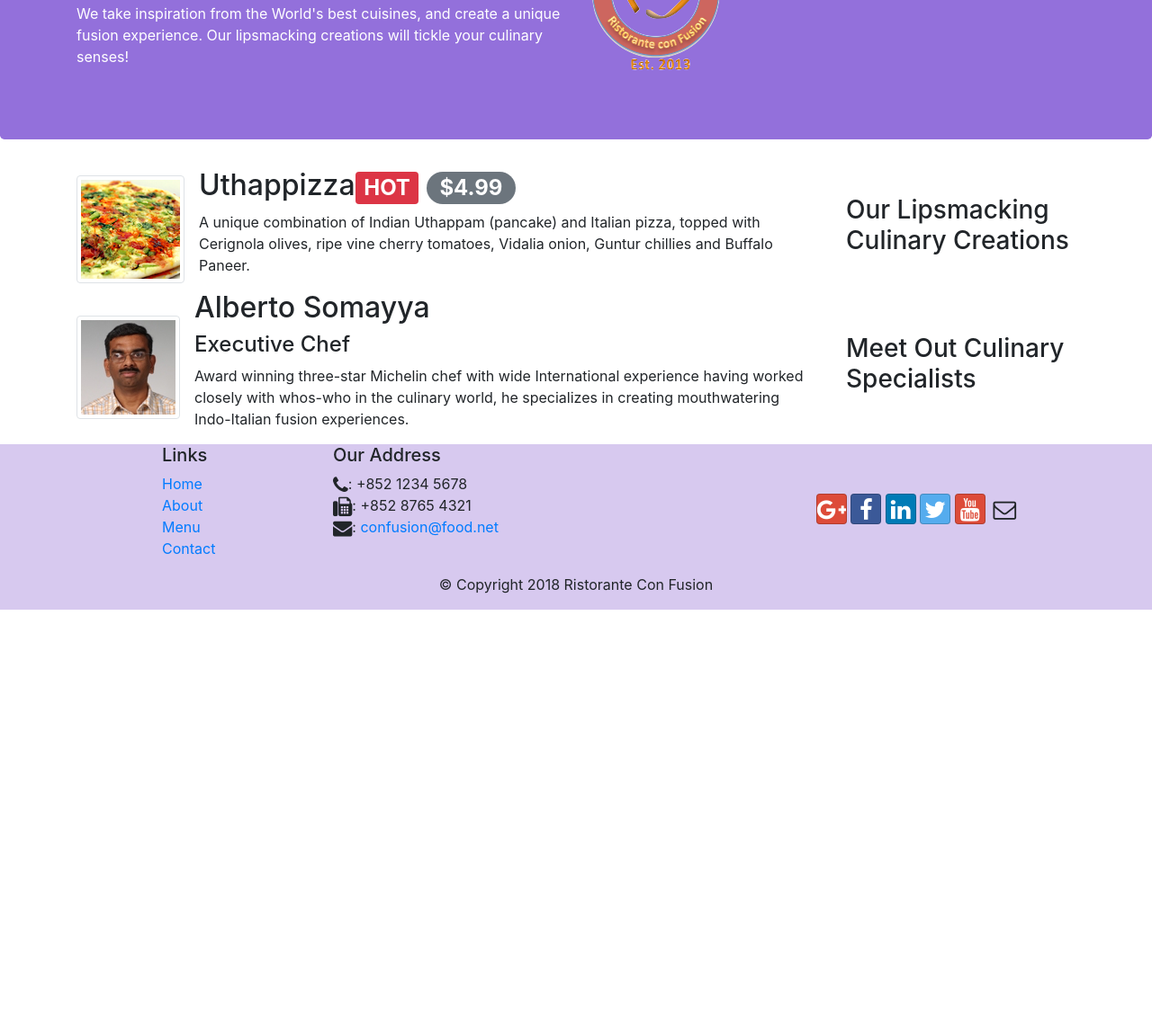
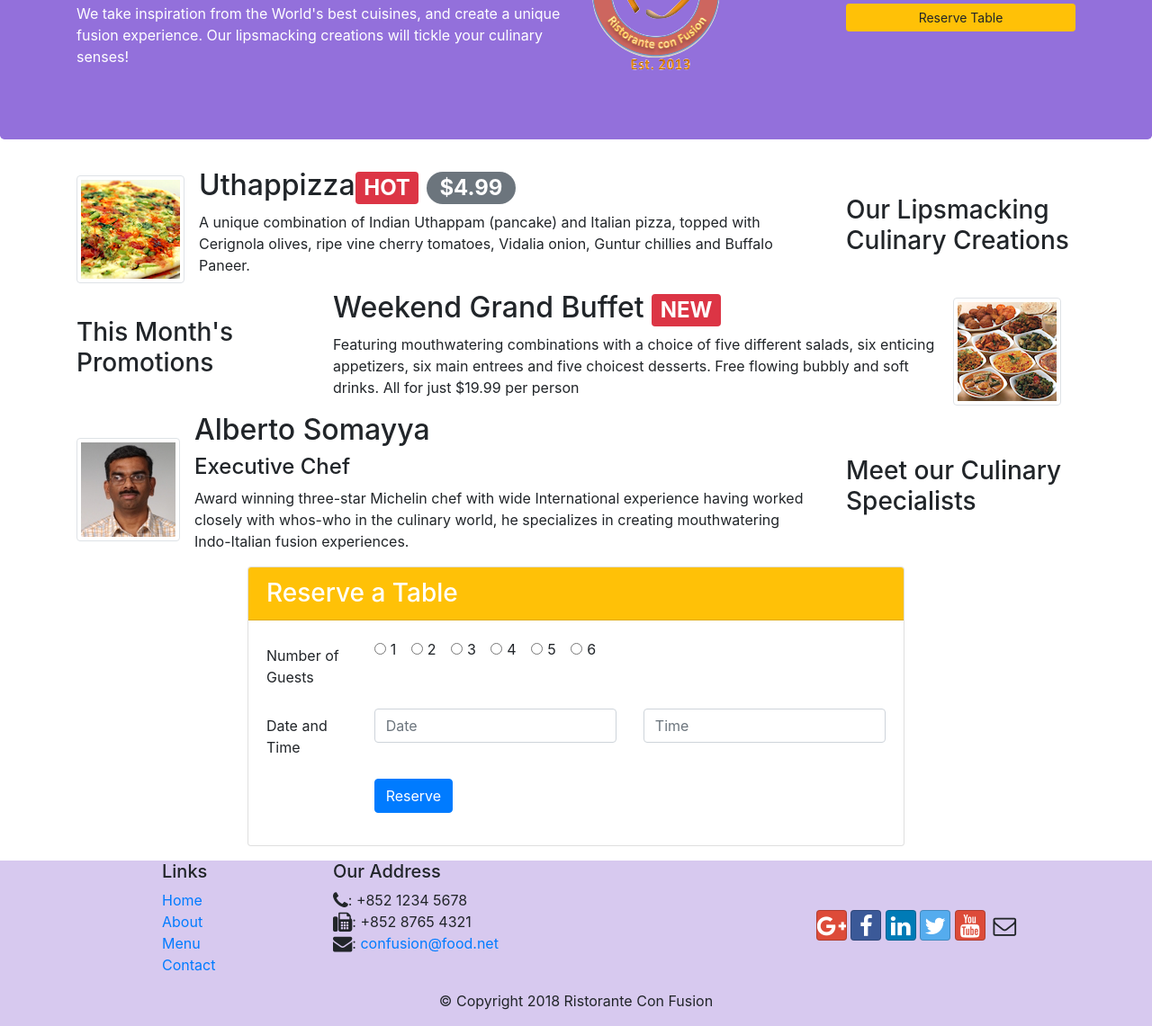
Before and after one commit to TiDev00/Bootstrap, a website: page assignment2/index.html in a window 1280 px wide. Shown: the part 167-1308 px from the top of the page at 90% size. Before the commit the page ends 845 px from the top, so only its background shows below. Drawn offline with nearby package versions, Linux system fonts and the light colour scheme.

Commit message:
assignment 2

```diff
--- a/assignment2/index.html
+++ b/assignment2/index.html
@@ -4,12 +4,13 @@
 <head>
     <meta charset="utf-8">
 
-  <meta name="viewport" content="width=device-width, initial-scale=1, shrink-to-fit=no">
+    <meta content="width=device-width, initial-scale=1, shrink-to-fit=no" name="viewport">
 
-  <link rel="stylesheet" href="node_modules/bootstrap/dist/css/bootstrap.min.css" integrity="sha384-B0vP5xmATw1+K9KRQjQERJvTumQW0nPEzvF6L/Z6nronJ3oUOFUFpCjEUQouq2+l" crossorigin="anonymous">
-  <link rel="stylesheet" href="node_modules/font-awesome/css/font-awesome.min.css">
-  <link rel="stylesheet" href="node_modules/bootstrap-social/bootstrap-social.css">
-  <link rel="stylesheet" href="styles.css">
+    <link crossorigin="anonymous" href="node_modules/bootstrap/dist/css/bootstrap.min.css"
+          integrity="sha384-B0vP5xmATw1+K9KRQjQERJvTumQW0nPEzvF6L/Z6nronJ3oUOFUFpCjEUQouq2+l" rel="stylesheet">
+    <link href="node_modules/font-awesome/css/font-awesome.min.css" rel="stylesheet">
+    <link href="node_modules/bootstrap-social/bootstrap-social.css" rel="stylesheet">
+    <link href="styles.css" rel="stylesheet">
 
     <title>Ristorante Con Fusion: About Us</title>
 </head>
@@ -18,16 +19,19 @@
 
 <nav class="navbar navbar-dark navbar-expand-sm fixed-top">
     <div class="container">
-    <a class="navbar-brand mr-auto" href="#"><img src="img/logo.png" height="30" width="41"></a>
-    <button class="navbar-toggler" type="button" data-toggle="collapse" data-target="#Navbar">
+        <a class="navbar-brand mr-auto" href="#"><img height="30" src="img/logo.png" width="41"></a>
+        <button class="navbar-toggler" data-target="#Navbar" data-toggle="collapse" type="button">
             <span class="navbar-toggler-icon"></span>
         </button>
         <div class="collapse navbar-collapse" id="Navbar">
             <ul class="navbar-nav ">
-        <li class="nav-item active"><a class="nav-link" href="#"><span class="fa fa-home fa-lg"></span> Home</a></li>
-        <li class="nav-item"><a class="nav-link" href="aboutus.html"><span class="fa fa-info fa-lg"></span> About</a></li>
+                <li class="nav-item active"><a class="nav-link" href="#"><span class="fa fa-home fa-lg"></span> Home</a>
+                </li>
+                <li class="nav-item"><a class="nav-link" href="aboutus.html"><span class="fa fa-info fa-lg"></span>
+                    About</a></li>
                 <li class="nav-item"><a class="nav-link" href="#"><span class="fa fa-list fa-lg"></span> Menu</a></li>
-        <li class="nav-item"><a class="nav-link" href="contactus.html"><span class="fa fa-address-card fa-lg"></span> Contact</a></li>
+                <li class="nav-item"><a class="nav-link" href="contactus.html"><span
+                        class="fa fa-address-card fa-lg"></span> Contact</a></li>
             </ul>
         </div>
     </div>
@@ -38,10 +42,14 @@
         <div class="row row-header">
             <div class="col-12 col-sm-6">
                 <h1>Ristorante con Fusion</h1>
-        <p>We take inspiration from the World's best cuisines, and create a unique fusion experience. Our lipsmacking creations will tickle your culinary senses!</p>
+                <p>We take inspiration from the World's best cuisines, and create a unique fusion experience. Our
+                    lipsmacking creations will tickle your culinary senses!</p>
             </div>
-      <div class="col-12 col-sm align-self-center">
-        <img src="img/logo.png" class="img-fluid">
+            <div class="col-12 col-sm-3 align-self-center">
+                <img class="img-fluid" src="img/logo.png">
+            </div>
+            <div class="col-12 col-sm-3 align-self-center">
+                <a class="btn btn-sm btn-warning btn-block" href="index.html#reserving" role="button">Reserve Table</a>
             </div>
         </div>
     </div>
@@ -54,10 +62,11 @@
         </div>
         <div class="col col-sm order-sm-first col-md">
             <div class="media">
-        <img class="d-flex mr-3 img-thumbnail align-self-center"
-             src="img/uthappizza.png" alt="Uthappizza">
+                <img alt="Uthappizza"
+                     class="d-flex mr-3 img-thumbnail align-self-center" src="img/uthappizza.png">
                 <div class="media-body">
-          <h2 class="mt-0">Uthappizza<span class="badge badge-danger">HOT</span> <span class="badge badge-pill badge-secondary">$4.99</span></h2>
+                    <h2 class="mt-0">Uthappizza<span class="badge badge-danger">HOT</span> <span
+                            class="badge badge-pill badge-secondary">$4.99</span></h2>
                     <p class="d-none d-sm-block">A unique combination of Indian Uthappam (pancake) and
                         Italian pizza, topped with Cerignola olives, ripe vine
                         cherry tomatoes, Vidalia onion, Guntur chillies and
@@ -67,15 +76,30 @@
         </div>
     </div>
 
+    <div class="row row-content align-items-center">
+        <div class="col-12 col-sm-4 col-md-3">
+            <h3>This Month's Promotions</h3>
+        </div>
+        <div class="col col-sm col-md">
+            <div class="media">
+                <div class="media-body">
+                    <h2 class="mt-0">Weekend Grand Buffet <span class="badge badge-danger">NEW</span></h2>
+                    <p class="d-none d-sm-block">Featuring mouthwatering combinations with a choice of five different
+                        salads, six enticing appetizers, six main entrees and five choicest desserts. Free flowing
+                        bubbly and soft drinks. All for just $19.99 per person </p>
+                </div>
+                <img alt="Buffet" class="d-flex mr-3 img-thumbnail align-self-center" src="img/buffet.png">
+            </div>
+        </div>
+    </div>
 
     <div class="row row-content align-items-center">
-    <div class="col-12 col-sm-4 order-sm-last col-md-3">
-      <h3>Meet Out Culinary Specialists</h3>
+        <div class="col-12 col-sm-4 col-md-3 order-sm-last">
+            <h3>Meet our Culinary Specialists</h3>
         </div>
-    <div class="col col-sm order-sm-first col-md">
+        <div class="col col-sm col-md order-sm-first">
             <div class="media">
-        <img class="d-flex mr-3 img-thumbnail align-self-center"
-             src="img/alberto.png" alt="Alberto Somayya">
+                <img alt="Alberto Somayya" class="d-flex mr-3 img-thumbnail align-self-center" src="img/alberto.png">
                 <div class="media-body">
                     <h2 class="mt-0">Alberto Somayya</h2>
                     <h4>Executive Chef</h4>
@@ -88,12 +112,71 @@
             </div>
         </div>
     </div>
-  <div></div>
+
+    <div class="row row-content justify-content-center">
+        <div class="col-sm-8">
+            <div class="card" id="reserving">
+                <h3 class="card-header text-white bg-warning">Reserve a Table</h3>
+                <div class="card-body">
+                    <form>
+                        <div class="form-group row">
+                            <label class="col-md-2 col-form-label">Number of Guests</label>
+                            <div class="col-md-10">
+                                <div class="form-check form-check-inline">
+                                    <input class="form-check-input" id="inlineRadio1" name="inlineRadioOptions"
+                                           type="radio" value="option1">
+                                    <label class="form-check-label" for="inlineRadio1">1</label>
+                                </div>
+                                <div class="form-check form-check-inline">
+                                    <input class="form-check-input" id="inlineRadio2" name="inlineRadioOptions"
+                                           type="radio" value="option2">
+                                    <label class="form-check-label" for="inlineRadio2">2</label>
+                                </div>
+                                <div class="form-check form-check-inline">
+                                    <input class="form-check-input" id="inlineRadio3" name="inlineRadioOptions"
+                                           type="radio" value="option3">
+                                    <label class="form-check-label" for="inlineRadio3">3</label>
+                                </div>
+                                <div class="form-check form-check-inline">
+                                    <input class="form-check-input" id="inlineRadio4" name="inlineRadioOptions"
+                                           type="radio" value="option4">
+                                    <label class="form-check-label" for="inlineRadio4">4</label>
+                                </div>
+                                <div class="form-check form-check-inline">
+                                    <input class="form-check-input" id="inlineRadio5" name="inlineRadioOptions"
+                                           type="radio" value="option5">
+                                    <label class="form-check-label" for="inlineRadio5">5</label>
+                                </div>
+                                <div class="form-check form-check-inline">
+                                    <input class="form-check-input" id="inlineRadio6" name="inlineRadioOptions"
+                                           type="radio" value="option6">
+                                    <label class="form-check-label" for="inlineRadio6">6</label>
+                                </div>
+                            </div>
+                        </div>
+                        <div class="form-group row">
+                            <label class="col-12 col-md-2 col-form-label">Date and Time</label>
+                            <div class="col-6 col-md-5">
+                                <input class="form-control" id="date" name="date" placeholder="Date" type="text">
+                            </div>
+                            <div class="col-6 col-md-5">
+                                <input class="form-control" id="time" name="time" placeholder="Time" type="text">
+                            </div>
+                        </div>
+                        <div class="form-group row">
+                            <div class="offset-md-2 col-md-10">
+                                <button class="btn btn-primary" type="submit">Reserve</button>
+                            </div>
+                        </div>
+                    </form>
+                </div>
+            </div>
+        </div>
+    </div>
 </div>
 
 
-
-<footer class="footer">
+<footer class="footer mt-3">
     <div class="container">
         <div class="row">
             <div class="col-4 offset-1 col-sm-2">
@@ -117,11 +200,15 @@
             </div>
             <div class="col-12 col-sm-4 align-self-center">
                 <div class="text-center">
-          <a class="btn btn-social-icon btn-google" href="http://google.com/+"><i class="fa fa-google-plus"></i></a>
-          <a class="btn btn-social-icon btn-facebook" href="http://www.facebook.com/profile.php?id="><i class="fa fa-facebook"></i></a>
-          <a class="btn btn-social-icon btn-linkedin" href="http://www.linkedin.com/in/"><i class="fa fa-linkedin"></i></a>
+                    <a class="btn btn-social-icon btn-google" href="http://google.com/+"><i
+                            class="fa fa-google-plus"></i></a>
+                    <a class="btn btn-social-icon btn-facebook" href="http://www.facebook.com/profile.php?id="><i
+                            class="fa fa-facebook"></i></a>
+                    <a class="btn btn-social-icon btn-linkedin" href="http://www.linkedin.com/in/"><i
+                            class="fa fa-linkedin"></i></a>
                     <a class="btn btn-social-icon btn-twitter" href="http://twitter.com/"><i class="fa fa-twitter"></i></a>
-          <a class="btn btn-social-icon btn-google" href="http://youtube.com/"><i class="fa fa-youtube"></i></a>
+                    <a class="btn btn-social-icon btn-google" href="http://youtube.com/"><i
+                            class="fa fa-youtube"></i></a>
                     <a class="btn btn-social-icon" href="mailto:"><i class="fa fa-envelope-o"></i></a>
                 </div>
             </div>
```
Lines whose indentation alone changed are shown as unchanged.
